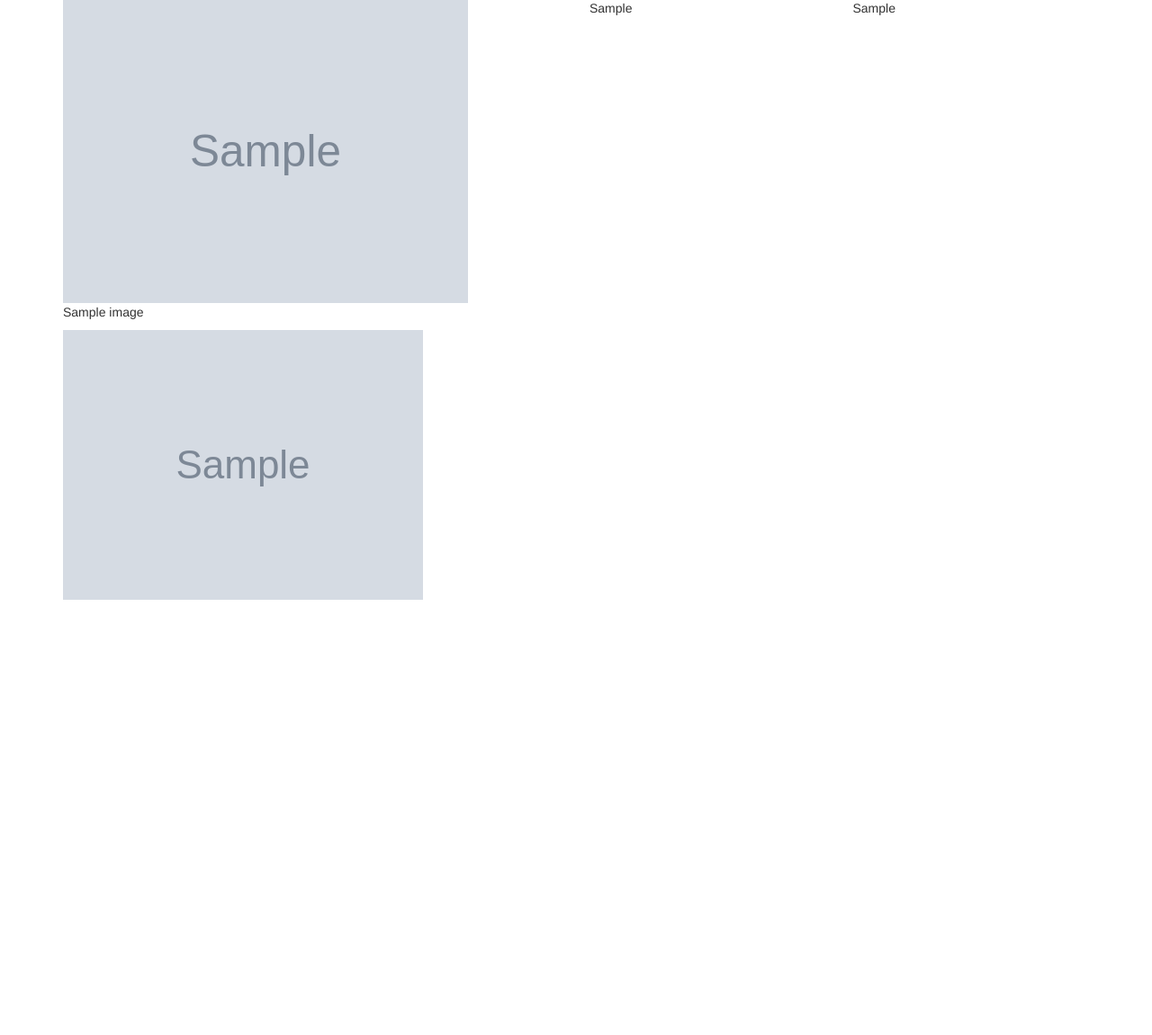
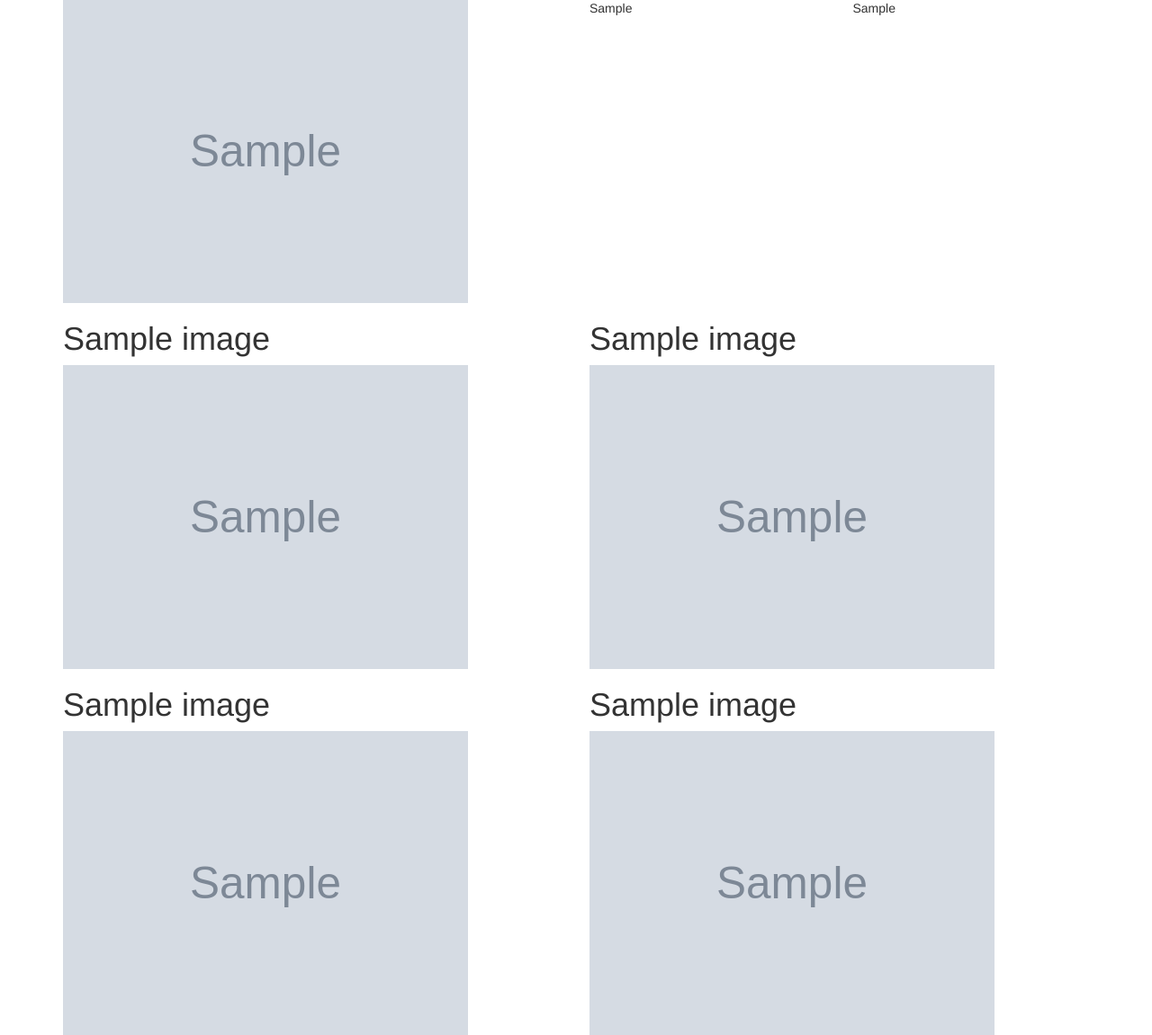
Before and after one commit to penguinistakc/mission_to_mars, a Flask app: page / in a window 1280 px wide. Shown: the part 443-1594 px from the top of the page at 90% size. Before the commit the page ends 1110 px from the top, so only its background shows below. Run offline with Flask 2, Linux system fonts and the light colour scheme; grey boxes marked "Sample" are stand-in pictures; a database or web service that is not in the repository returns one stand-in record (values such as "Sample title"); some libraries are stand-ins or nearby versions.

Commit message:
final tweaks to scraping

```diff
--- a/scrape_mars.py
+++ b/scrape_mars.py
@@ -69,8 +69,9 @@ def mars_hemisphere_images():
         browser.visit(hem_url)
         browser.click_link_by_partial_text(image)
         page_title = browser.title
-        browser.click_link_by_text('Sample')
-        page_url = browser.url
+        mhi_html = browser.html
+        mhi_soup = bs(mhi_html, 'html.parser')
+        page_url = mhi_soup.select_one("div.downloads").ul.li.a['href']
         hem_image_data = {
             'title': page_title,
             'img_url': page_url
--- a/templates/index.html
+++ b/templates/index.html
@@ -37,12 +37,24 @@
             </div>
         </div>
         <div class="row" id="even-more-mars-cruft">
-            {% for image in listings.hemisphere_image_urls %}
-            <div class="col-md-12">
-                <p>{{image.title}}</p>
-                <img src="{{image.img_url}}" alt="hemisphere photo">
+            <div class="col-md-6">
+                <h1>{{listings.hemisphere_image_urls[0].title}}</h1>
+                <img src="{{listings.hemisphere_image_urls[0].img_url}}" alt="hemisphere photo" width="450">
             </div>
-            {% endfor %}
+            <div class="col-md-6">
+                               <h1>{{listings.hemisphere_image_urls[1].title}}</h1>
+                <img src="{{listings.hemisphere_image_urls[1].img_url}}" alt="hemisphere photo" width="450">
+            </div>
+        </div>
+        <div class="row" id="even-more-mars-cruft-2">
+            <div class="col-md-6">
+                <h1>{{listings.hemisphere_image_urls[2].title}}</h1>
+                <img src="{{listings.hemisphere_image_urls[2].img_url}}" alt="hemisphere photo" width="450">
+            </div>
+            <div class="col-md-6">
+                <h1>{{listings.hemisphere_image_urls[3].title}}</h1>
+                <img src="{{listings.hemisphere_image_urls[3].img_url}}" alt="hemisphere photo" width="450">
+            </div>
         </div>
     </div>
 </body>
```
